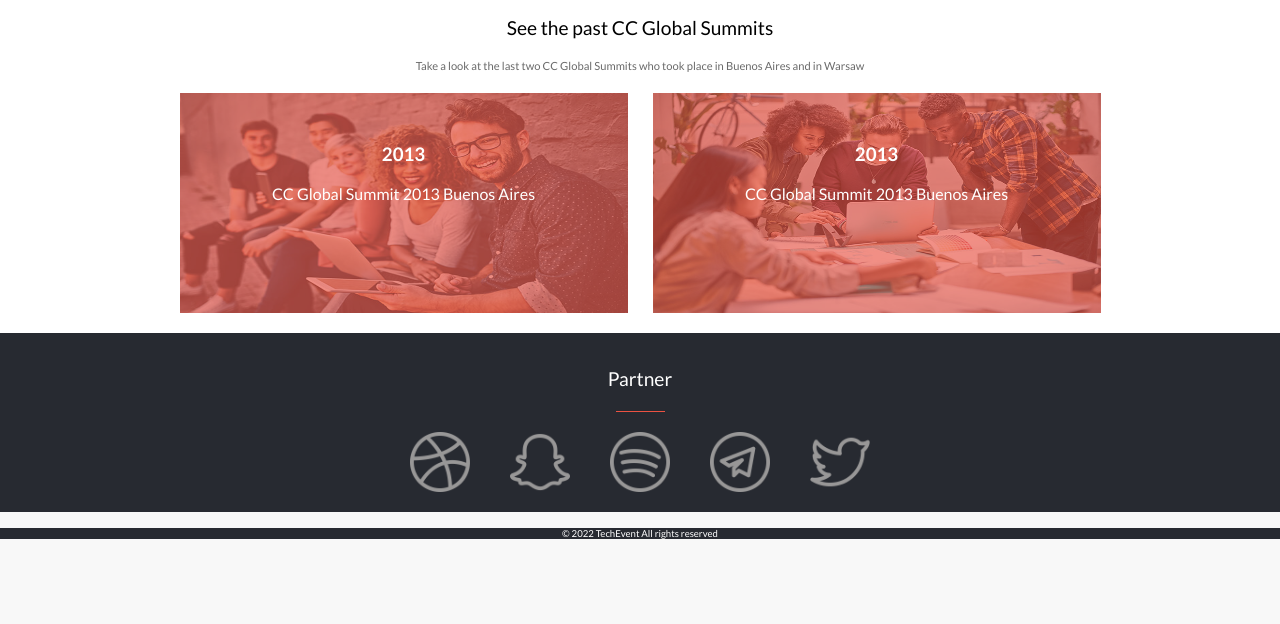
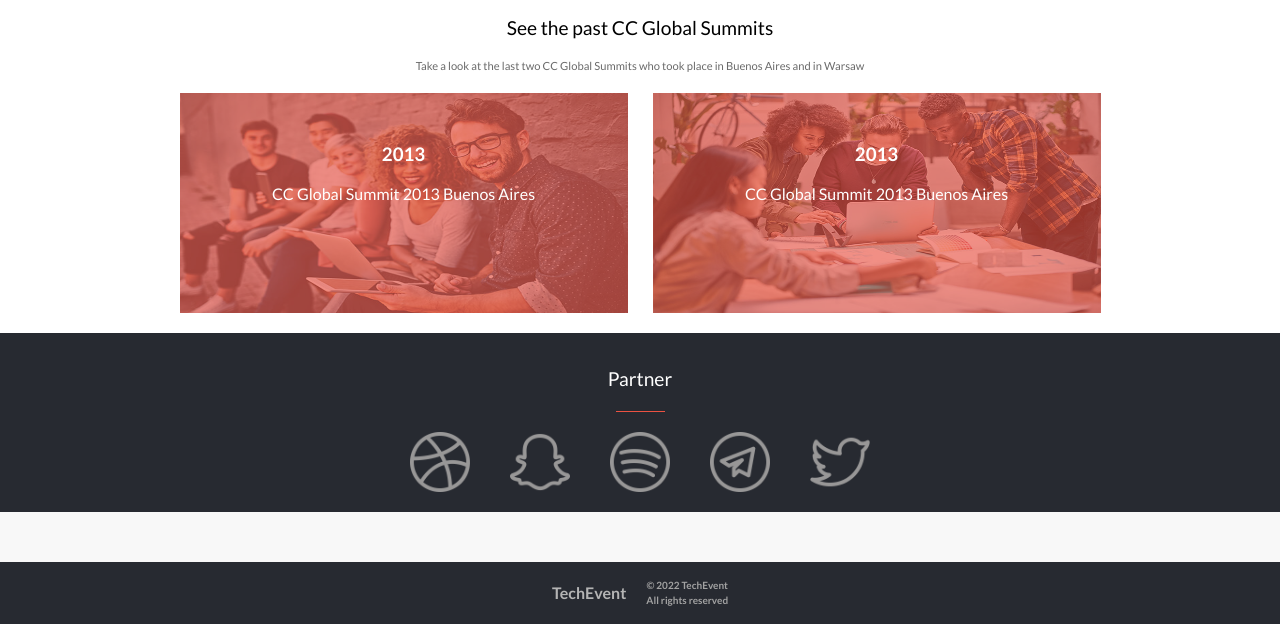
Before and after one commit to kosher9/tech_event, a website: page html/about.html in a window 1280 px wide. Shown: the part 556-1180 px from the top of the page. Before the commit the page ends 1095 px from the top, so only its background shows below. Drawn offline with Linux system fonts and the light colour scheme.

Commit message:
Update footer

```diff
--- a/css/about.css
+++ b/css/about.css
@@ -274,6 +274,38 @@ main {
   margin-top: 20px;
 }
 
+footer {
+  text-align: center;
+  margin-top: 50px;
+}
+
+.ctn-container {
+  display: flex;
+  justify-content: center;
+  align-self: center;
+}
+
+.ctn-container > h4{
+  color: #353535;
+}
+
+.ctp-cpr {
+  text-align: center;
+  padding-left: 20px;
+}
+
+.ctp-cpr .cpr-top {
+  font-size: 10px;
+  margin-bottom: 3px;
+  color: #a2a2a2;
+}
+.ctp-cpr .cpr-bottom {
+  font-size: 10px;
+  margin-top: 10.7;
+  margin-top: 3px;
+  color: #a2a2a2;
+}
+
 @media screen and (min-width: 768px) {
   .top-header > ul > li > a > img {
     width: 15px;
@@ -378,4 +410,8 @@ main {
   footer > h5 {
     margin-bottom: 0;
   }
+
+  .ctn-container > h4{
+    color: rgb(180, 180, 180);
+  }
 }
--- a/css/main.css
+++ b/css/main.css
@@ -1,8 +1,8 @@
 @import url("https://fonts.googleapis.com/css2?family=Poppins:wght@200;300;500;700&display=swap");
 
 @font-face {
-  font-family: 'Cocogoose';
-  src: url('../fonts/Cocogoose.woff2') format('woff2');
+  font-family: "Cocogoose";
+  src: url("../fonts/Cocogoose.woff2") format("woff2");
   font-weight: normal;
   font-style: normal;
 }
@@ -12,7 +12,7 @@
   --second-color: #ec5242;
   --third-color: #d3d3d3;
   --font: "Lato", sans-serif;
-  --title-font: 'Cocogoose', sans-serif;
+  --title-font: "Cocogoose", sans-serif;
 }
 
 span {
@@ -277,8 +277,35 @@ main {
 }
 
 footer {
-  align-content: center;
+  text-align: center;
   margin-top: 50px;
+}
+
+.ctn-container {
+  display: flex;
+  justify-content: center;
+  align-self: center;
+}
+
+.ctn-container > h4{
+  color: #353535;
+}
+
+.ctp-cpr {
+  text-align: center;
+  padding-left: 20px;
+}
+
+.ctp-cpr .cpr-top {
+  font-size: 10px;
+  margin-bottom: 3px;
+  color: #a2a2a2;
+}
+.ctp-cpr .cpr-bottom {
+  font-size: 10px;
+  margin-top: 10.7;
+  margin-top: 3px;
+  color: #a2a2a2;
 }
 
 @media screen and (min-width: 768px) {
--- a/html/about.html
+++ b/html/about.html
@@ -122,7 +122,13 @@
         </div>
     </section>
     <footer>
-        <h5> &copy; 2022 TechEvent All rights reserved</h5>
+        <div class="ctn-container">
+            <h4>TechEvent</h4>
+            <div class="ctp-cpr">
+                <h5 class="cpr-top"> &copy; 2022 TechEvent </h5>
+                <h5 class="cpr-bottom">All rights reserved</h5>
+            </div>
+        </div>
     </footer>
 
     <script src="../js/humburger-menu.js"></script>
```
Also changed, not shown: index.html (+7 -1 lines).
